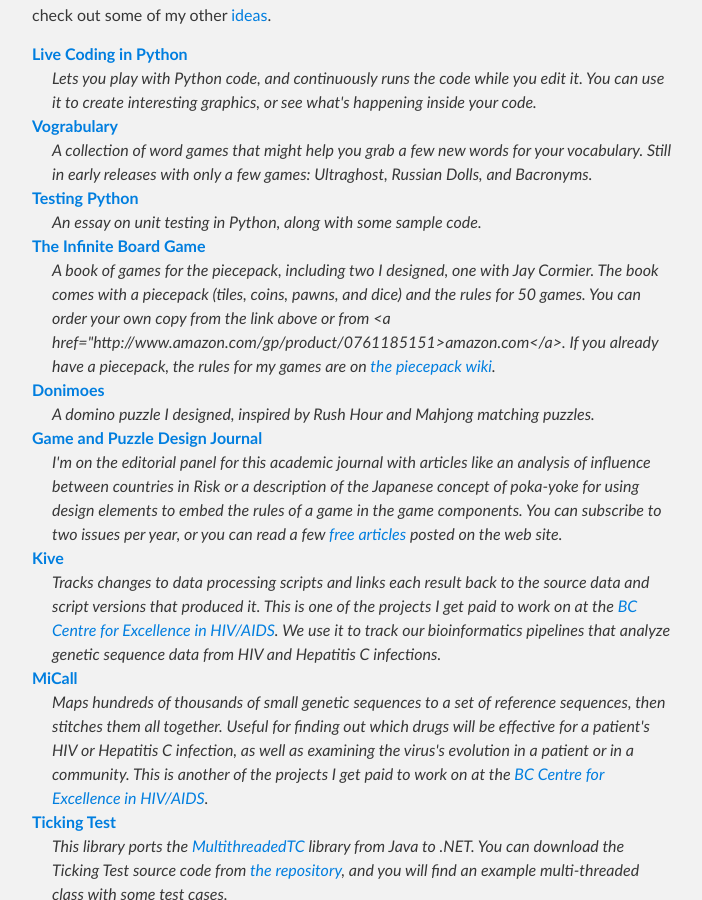
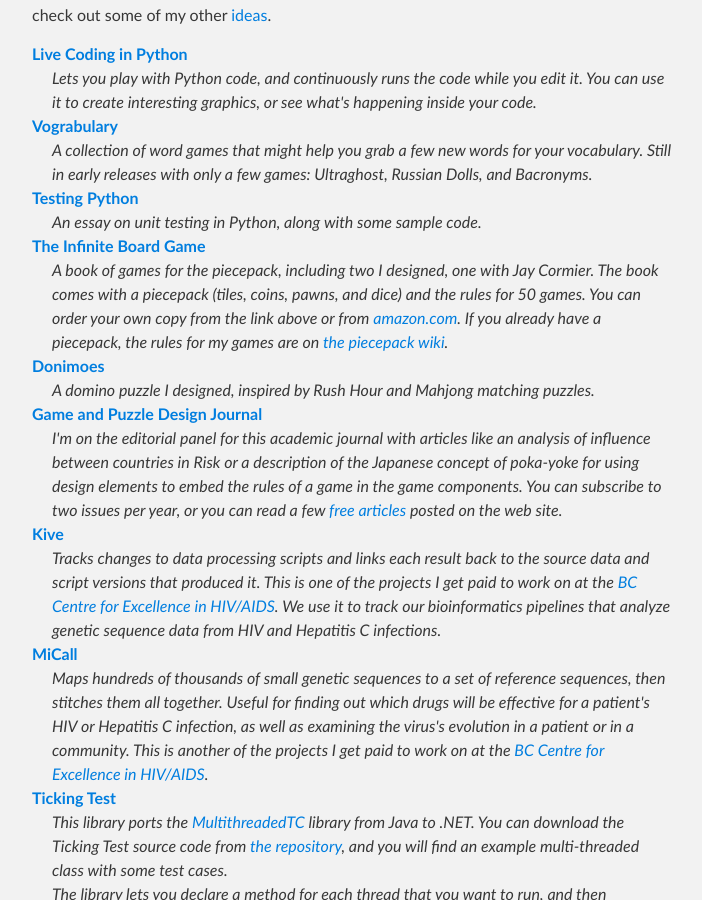
Before and after one commit to donkirkby/donkirkby.github.com, a Jekyll site: the page built from index.md, in a window 1280 px wide and 900 px high, scrolled down 605 px. Shown: the whole window, without its empty margins (288-990 px from the left). Built offline with Jekyll 4.4.1, drawn with Linux system fonts in a browser that asks for light colours.

Commit message:
Fix Amazon link.

```diff
--- a/index.md
+++ b/index.md
@@ -41,10 +41,9 @@
         Infinite Board Game</a></dt>
         <dd>A book of games for the piecepack, including two I designed,
         one with Jay Cormier. The book comes with a piecepack (tiles,
-        coins, pawns,
-        and dice) and the rules for 50 games. You can order your own copy
-        from the link above or from
-        <a href="http://www.amazon.com/gp/product/0761185151>amazon.com</a>.
+        coins, pawns, and dice) and the rules for 50 games. You can order
+        your own copy from the link above or from
+        <a href="http://www.amazon.com/gp/product/0761185151">amazon.com</a>.
         If you already have a piecepack, the rules for my games are
         on <a href="http://www.ludism.org/ppwiki/DonKirkby">the piecepack
         wiki</a>.</dd>
```
